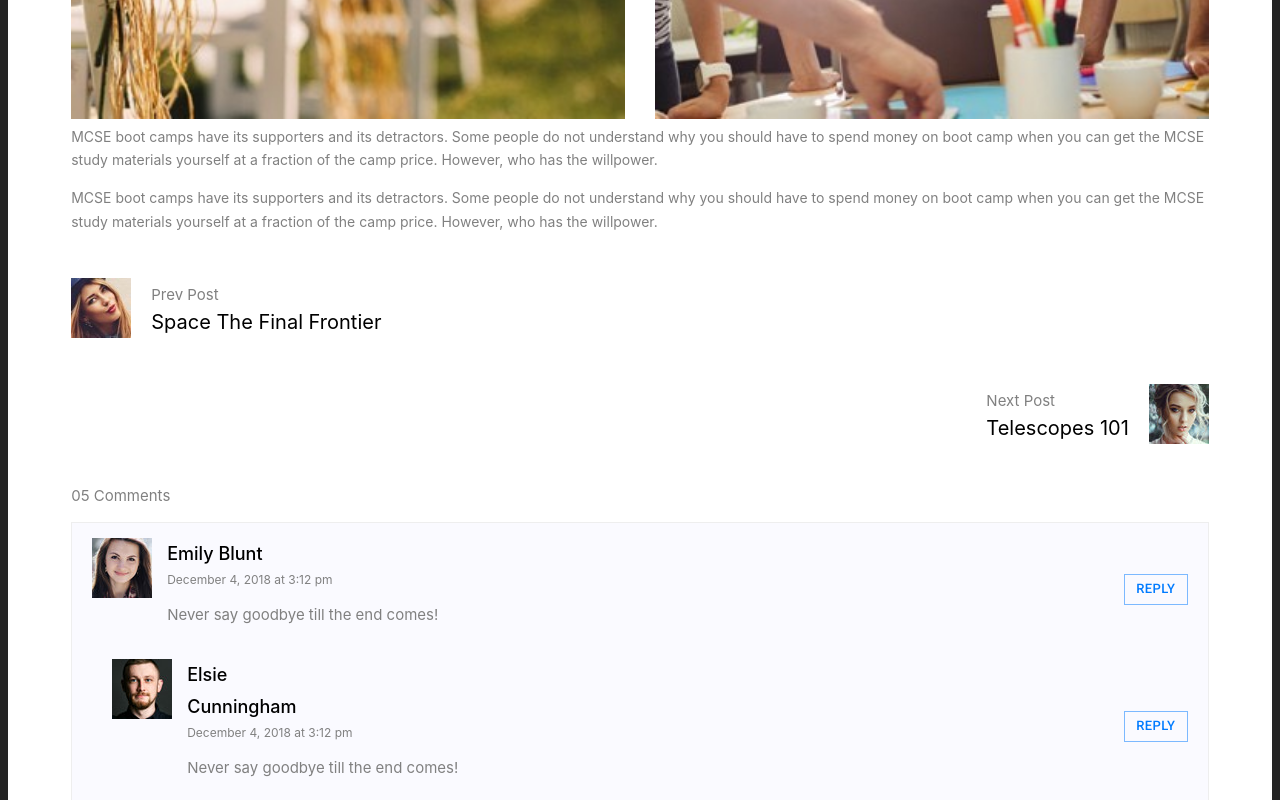
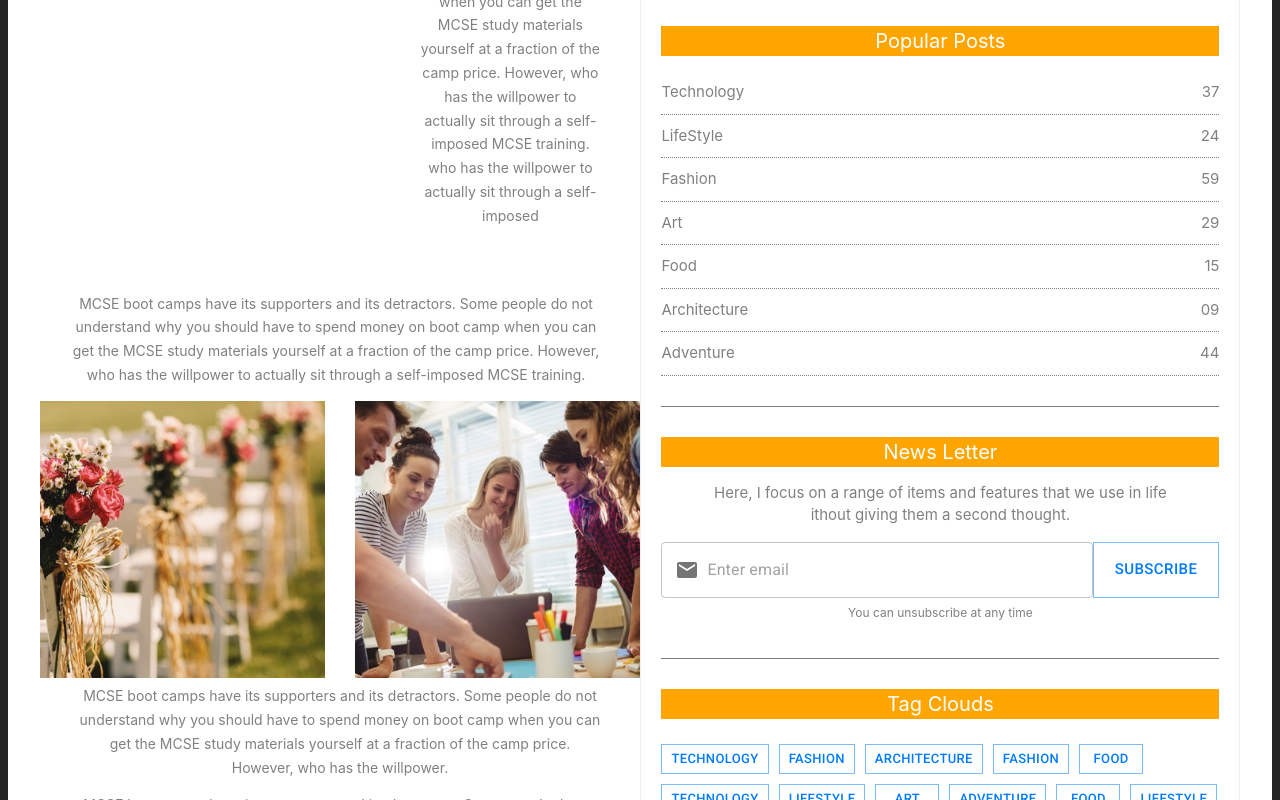
Before and after one commit to BridgetKas/ShoeStore, a React (Vite) app: page /blog/single-blog in a window 1280 px wide. Shown: the part 1700-2500 px from the top of the page. Built offline with nearby package versions, Linux system fonts and the light colour scheme.

Commit message:
Added Blog Details Page

```diff
--- a/src/App.jsx
+++ b/src/App.jsx
@@ -10,6 +10,9 @@ import CheckoutComp from "./pages/checkout/checkout";
 import ConfirmComp from "./pages/Confirm/confirmComp";
 import BlogPage from "./pages/Blog/cards";
 import BlogDetails from "./pages/BlogDetails/blogDetails";
+import LogInPage from "./pages/LogInPage/LogPage";
+import TrackingPage from "./pages/trackingPage/trackingPage";
+import Contact from "./pages/Contact/contact";
 
 
 const router = createBrowserRouter([
@@ -62,12 +65,26 @@ const router = createBrowserRouter([
         ]
       },
       {
-        path:"page",
-        element:"oh yeah"
+        path:"page/",
+        children:[
+          {
+            index:true,
+            element:<LogInPage/>
+          },
+          {
+            path:"tracking",
+            element:<TrackingPage/>
+          },
+          {
+            path:"elements",
+            element:"ngngng"
+
+          }
+        ]
       },
       {
         path:"contact",
-        element:"ouuu lalala"
+        element:<Contact/>
       }
 
 
--- a/src/components/common/Deals/deals.jsx
+++ b/src/components/common/Deals/deals.jsx
@@ -80,7 +80,7 @@ function DealsComp() {
     <Fragment>
       <div className={styles.mainContainer}>
         <h1 className={styles.deals}>Deals of the week</h1>
-        <h3>Lorem ipsum dolor sit amet, consectetur adipisicing elit,
+        <h3 className={styles.dealsDescription}>Lorem ipsum dolor sit amet, consectetur adipisicing elit,
           sed do eiusmod tempor incididunt ut labore et dolore magna aliqua.
         </h3>
         <div className={styles.container}>
--- a/src/components/common/Deals/deals.module.css
+++ b/src/components/common/Deals/deals.module.css
@@ -3,7 +3,7 @@
     background-color:whitesmoke;
 }
 
-.deals,h3 {
+.deals,.dealsDescription {
     text-align: center;
 }
 
@@ -11,7 +11,7 @@
     color:black;
 }
 
-h3 {
+.dealsDescription {
     font-size:14px;
     line-height: 1.5;
     font-weight:400;
@@ -101,7 +101,7 @@ h3 {
 
 @media (min-width:992px) {
 
-    h3 {
+    .dealsDescription {
         width:45%;
         margin:2px auto;
         line-height:1.8;
--- a/src/components/common/Nav/nav.jsx
+++ b/src/components/common/Nav/nav.jsx
@@ -66,12 +66,12 @@ function NavBar() {
           id:7,
         },
         {
-          path:"/page",
+          path:"/page/tracking",
           label:"TRACKING",
           id:8,
         },
         {
-          path:"/page",
+          path:"/page/elements",
           label:"ELEMENTS",
           id:9,
         }
--- a/src/pages/BlogDetails/blogDetails.jsx
+++ b/src/pages/BlogDetails/blogDetails.jsx
@@ -36,6 +36,7 @@ function BlogDetails() {
     <div >
       <HeaderComp title='Blog Details' firstpage='first' nextpage='next'/>
       <div className={styles.mainContainer}>
+        <div className={styles.container}>
           <div className={styles.mainOuterContainer}>
             <div className={styles.blogImageContainer}>
               <img src={featureImage} className={styles.blogImage}/>
@@ -172,7 +173,10 @@ function BlogDetails() {
               </div>
 
             </div>
+          </div>
+          <div className={styles.sidebarContainer}>
             <SideBarBlog/>
+          </div>
         </div>
       </div>
     </div>
--- a/src/pages/BlogDetails/blogDetails.module.css
+++ b/src/pages/BlogDetails/blogDetails.module.css
@@ -203,3 +203,23 @@
         gap:20px;
     }
 }
+
+@media(min-width:992px) {
+    .container {
+        display: flex;
+    }
+
+    .blogImageContainer {
+        margin-top: 0;
+    }
+
+    .container {
+        width: 95%;
+        margin: 0 auto;
+    }
+
+    .mainOuterContainer {
+        width: 70%;
+        margin: 0;
+    }
+}
--- a/src/pages/Contact/contact.jsx
+++ b/src/pages/Contact/contact.jsx
@@ -10,12 +10,12 @@ import { colors } from "../../utilis/color"
 
 function Contact() {
   return (
-    <>
+    <div className={styles.outermainContainer}>
       <div className={styles.mainContainer}>
         <div>
           <div className={styles.iconContainer}>
             <div>
-              <HomeOutlinedIcon />
+              <HomeOutlinedIcon color='primary'/>
             </div>
             <div>
               <div className={styles. state}>California, United States</div>
@@ -24,7 +24,7 @@ function Contact() {
           </div>
           <div className={styles.iconContainer}>
             <div>
-              <LocalPhoneOutlinedIcon />
+              <LocalPhoneOutlinedIcon color='primary'/>
             </div>
             <div>
               <div className={styles. state}>00 (440) 9865 562</div>
@@ -33,7 +33,7 @@ function Contact() {
           </div>
           <div className={styles.iconContainer}>
             <div>
-              <MailOutlineOutlinedIcon />
+              <MailOutlineOutlinedIcon color='primary'/>
             </div>
             <div>
               <div className={styles. state}>support@colorlib.com</div>
@@ -60,7 +60,7 @@ function Contact() {
           onClick={() => alert('Clicked')}
         />
       </div>
-    </>
+    </div>
   )
 }
 
--- a/src/pages/Contact/contact.module.css
+++ b/src/pages/Contact/contact.module.css
@@ -1,3 +1,10 @@
+.outermainContainer {
+    background-color: #fff;
+    padding: 20px 0;
+}
+
+
+
 .mainContainer {
     display:flex;
     gap:9px;
@@ -14,12 +21,12 @@
 }
 
 .state {
-    color:white;
+    color:black;
     font-weight:bold;
 }
 
 .address {
-    color:white;
+    color:gray;
 }
 
 .btnContainer {
--- a/src/pages/LogInPage/LogPage.jsx
+++ b/src/pages/LogInPage/LogPage.jsx
@@ -5,6 +5,7 @@ import FormControlLabel from '@mui/material/FormControlLabel';
 import ButtonComp from "../../components/common/Button"
 import { colors } from "../../utilis/color"
 import styles from "./LogPage.module.css"
+import HeaderComp from '../../layout/Header/header';
 
 
 export default function LogInPage({color}) {
@@ -15,6 +16,9 @@ export default function LogInPage({color}) {
   const handleChange = (e) => {setChecked(e.target.checked)}
 
   return (
+    <div>
+      <HeaderComp title='LogIn' firstpage='first' nextpage='next'/>
+      <div className={styles.outerContainer}>
         <div className={styles.logInContainer}>
           <div className={styles.logInImage}>
             <h2>New to our website?</h2>
@@ -29,7 +33,7 @@ export default function LogInPage({color}) {
             </div>
           </div>
           <div className={styles.container}>
-        <h1>Log in to Enter</h1>
+            <h1 className={styles.logIn}>Log in to Enter</h1>
 
             <TextField id="standard-basic"
               variant="standard"
@@ -60,7 +64,9 @@ export default function LogInPage({color}) {
                 onClick={() => alert('Clicked')}
               />
             </div>
-        <h4>Forgot Password</h4>
+            <h4 className={styles.password}>Forgot Password</h4>
+          </div>
+        </div>
       </div>
     </div>
   )
--- a/src/pages/LogInPage/LogPage.module.css
+++ b/src/pages/LogInPage/LogPage.module.css
@@ -1,3 +1,8 @@
+.outerContainer {
+    background-color:#fff;
+}
+
+
 .logInContainer {
     display: flex;
     gap:50px;
@@ -32,6 +37,11 @@ p {
     width:35%;
 }
 
-h4 {
+.logIn {
+    color:black;
+    padding: 0;
+}
+
+.password {
     text-align: center;
 }
--- a/src/pages/trackingPage/trackingPage.jsx
+++ b/src/pages/trackingPage/trackingPage.jsx
@@ -3,6 +3,7 @@ import ButtonComp from '../../components/common/Button';
 import Input from '../../components/common/input';
 import styles from './trackingPage.module.css'
 import { colors } from "../../utilis/color"
+import HeaderComp from '../../layout/Header/header';
 
 
 
@@ -11,8 +12,12 @@ function TrackingPage() {
   const [ordernumber, setOrderNumber] = useState('')
 
   return (
+    <div>
+      <HeaderComp  title='LogIn' firstpage='first' nextpage='next'/>
+      <div className={styles.mainContainer}>
         <div className={styles.container}>
-      <h3>To track your order please enter your Order ID in the box below and press the "Track" button.
+          <h3 className={styles.track}>To track your order please enter your Order ID in the box below
+            and press the  &quot;Track&quot; button.
             This was given to you on your receipt and in the confirmation email you should have received.
           </h3>
           <div className={styles.inputContainer}>
@@ -33,6 +38,8 @@ function TrackingPage() {
             style={{ background: colors.yellowGrad, marginTop:"15px"}}
           />
         </div>
+      </div>
+    </div>
   )
 }
 
--- a/src/pages/trackingPage/trackingPage.module.css
+++ b/src/pages/trackingPage/trackingPage.module.css
@@ -1,3 +1,7 @@
+.mainContainer {
+    background-color:#fff;
+    padding: 30px 0;
+}
 input {
     margin-bottom:200px;
 }
@@ -7,8 +11,9 @@ input {
     margin:20px auto;
 }
 
-h3 {
-    font-size:17px;
+.track {
+    font-size:14px;
+    color: gray;
 }
 
 .inputContainer {
```
Lines whose indentation alone changed are shown as unchanged.
